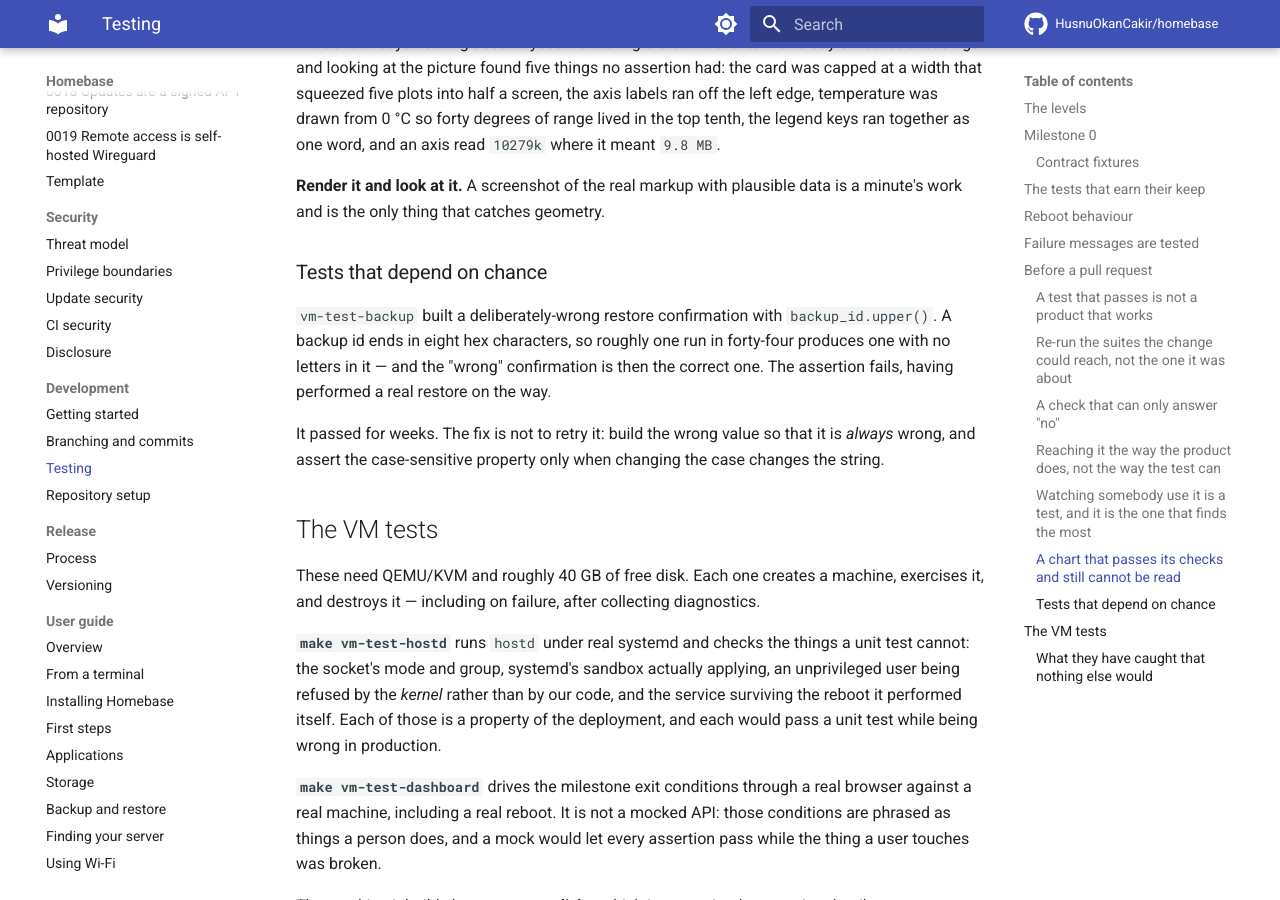
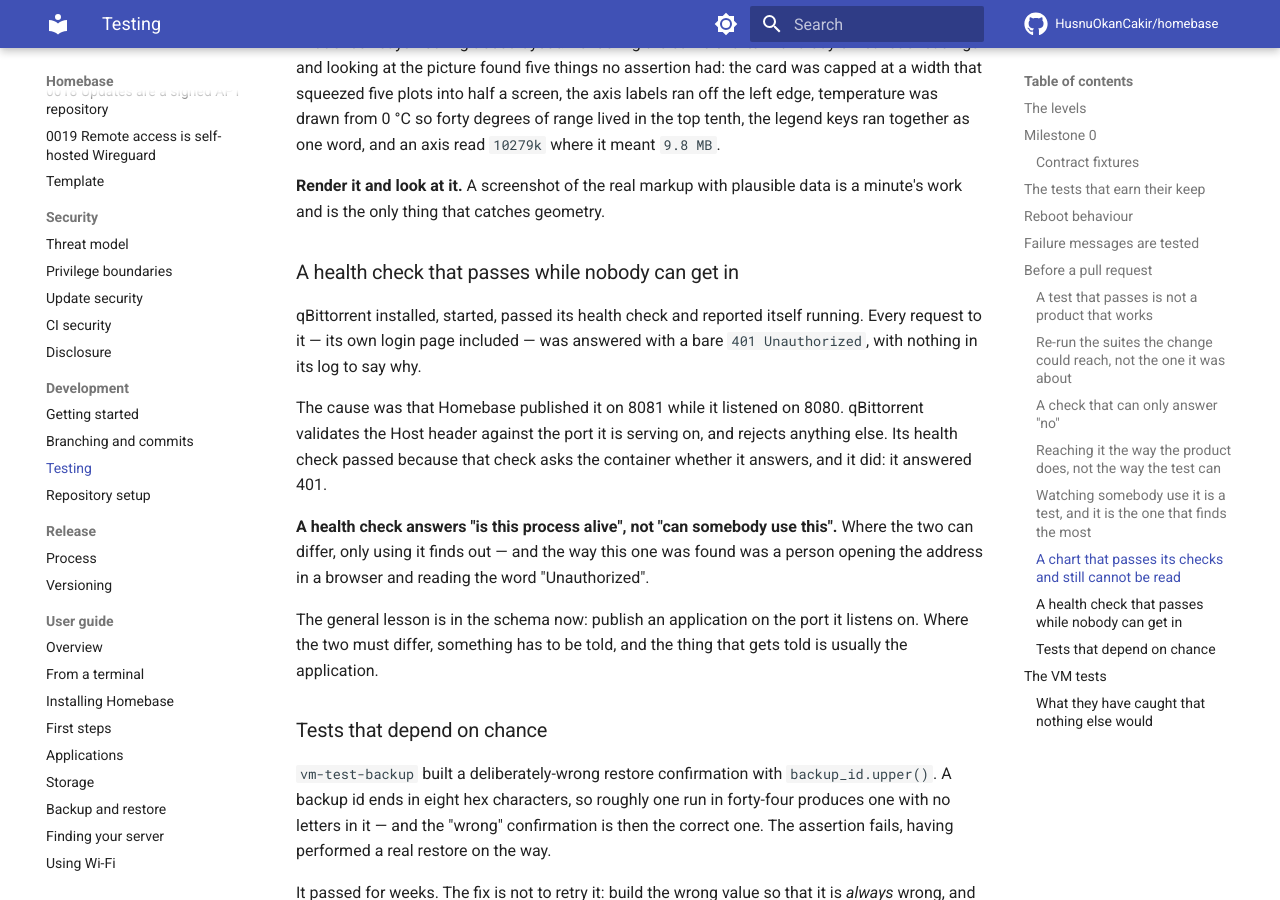
Before and after one commit to HusnuOkanCakir/homebase, an MkDocs documentation site: the page built from docs/development/testing.md, in a window 1280 px wide and 900 px high, scrolled down 5707 px. Built offline with MkDocs 1.6.1 and Material for MkDocs 9.7.7, drawn with Linux system fonts in a browser that asks for light colours; comment, search, counter and statistics services are not loaded.

Commit message:
fix(apps): publish qBittorrent on the port it listens on
qBittorrent installed, started, passed its health check, reported itself
running, and answered a bare 401 Unauthorized to every request — its own
login page included, with nothing in its log to say why.

Homebase published it on 8081 while it listened on 8080. qBittorrent
validates the Host header against the port it is serving on and rejects
anything else, which is a reasonable thing for it to do and produces an
error message that says nothing about ports. Proven by running the image
twice with a throwaway container: mismatched ports 401, matched ports 200
and a login page.

The health check passed throughout, because it asks whether the container
answers and it did — it answered 401. A health check says a process is
alive, not that somebody can use it, and where those differ only using it
finds out.

The schema says so now: publish an application on the port it listens on,
and where they must differ, tell the application rather than working around
it. qBittorrent is told, through QBT_WEBUI_PORT.

Signed-off-by: Okan Cakir <h.okancakir@gmail.com>

```diff
--- a/docs/development/testing.md
+++ b/docs/development/testing.md
@@ -249,6 +249,26 @@ word, and an axis read `10279k` where it meant `9.8 MB`.
 **Render it and look at it.** A screenshot of the real markup with plausible data
 is a minute's work and is the only thing that catches geometry.
 
+### A health check that passes while nobody can get in
+
+qBittorrent installed, started, passed its health check and reported itself
+running. Every request to it — its own login page included — was answered with a
+bare `401 Unauthorized`, with nothing in its log to say why.
+
+The cause was that Homebase published it on 8081 while it listened on 8080.
+qBittorrent validates the Host header against the port it is serving on, and
+rejects anything else. Its health check passed because that check asks the
+container whether it answers, and it did: it answered 401.
+
+**A health check answers "is this process alive", not "can somebody use this".**
+Where the two can differ, only using it finds out — and the way this one was
+found was a person opening the address in a browser and reading the word
+"Unauthorized".
+
+The general lesson is in the schema now: publish an application on the port it
+listens on. Where the two must differ, something has to be told, and the thing
+that gets told is usually the application.
+
 ### Tests that depend on chance
 
 `vm-test-backup` built a deliberately-wrong restore confirmation with `backup_id.upper()`.
```
Also changed, not shown: 2 other files.
